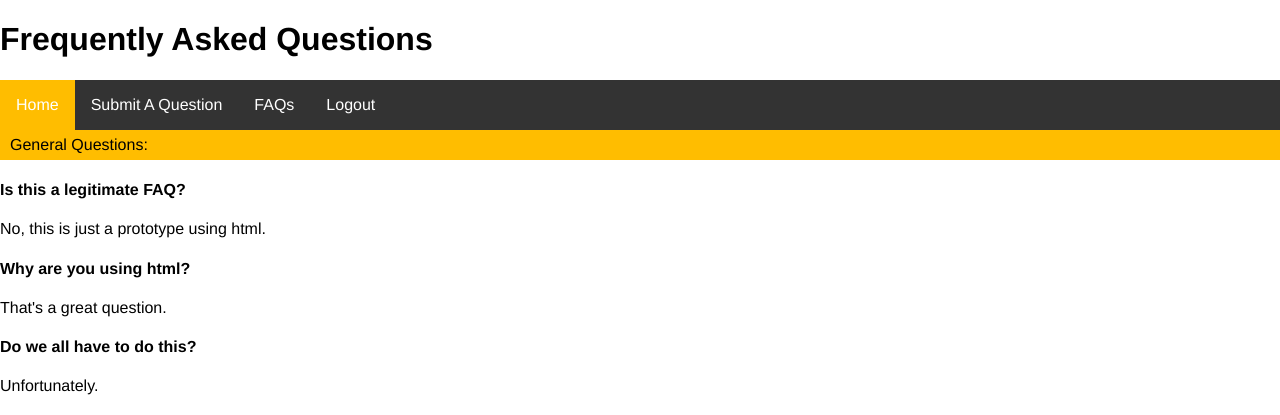
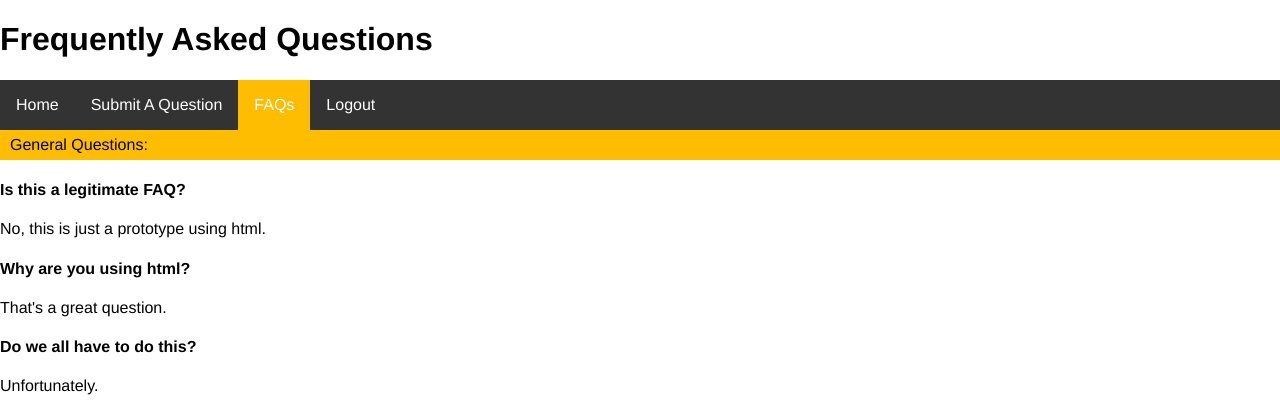
Before and after one commit to Team804/Project, a Python web app: template panthertaleslol/templates/FAQ.html in a window 1280 px wide. Shown: the top 415 px of the page. Run offline with Jinja, Linux system fonts and the light colour scheme; the template is opened without the code that fills it, so the values that code supplies are empty.

Commit message:
Update FAQ.html

```diff
--- a/panthertaleslol/templates/FAQ.html
+++ b/panthertaleslol/templates/FAQ.html
@@ -16,9 +16,9 @@
 		</div>
 		<div>
 			<ul class="navbar">
-				<li class="navitem"><a class = "current navlink" href="">Home</a></li>
+				<li class="navitem"><a class = "navlink" href="">Home</a></li>
 				<li class="navitem"><a class="navlink" href="/studentQA">Submit A Question</a></li>
-				<li class="navitem"><a class="navlink" href="/FAQ">FAQs</a></li>
+				<li class="navitem"><a class="current navlink" href="/FAQ">FAQs</a></li>
 				<li class="navitem"><a class="navlink" href="/">Logout</a></li>
 			</ul>
 		</div>
```
